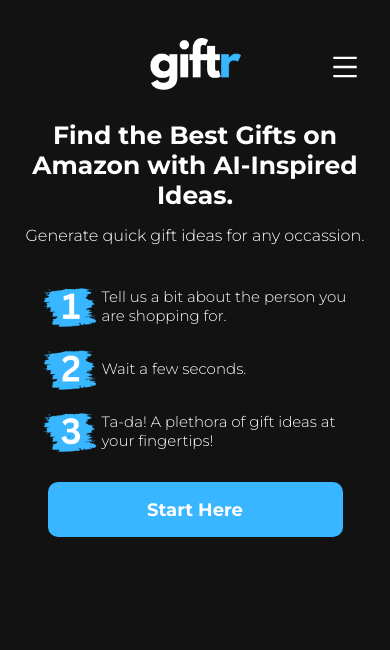
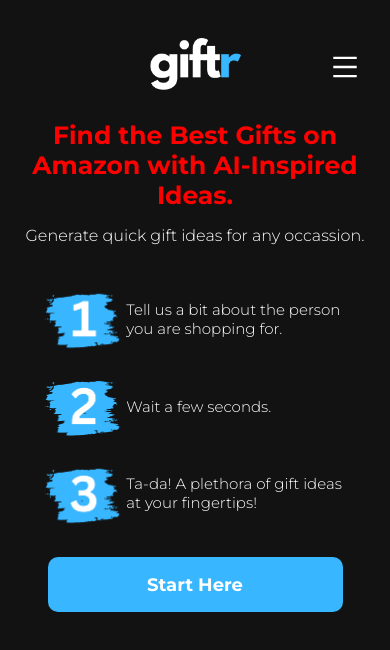
Before and after one commit to Teddypg28/giftr-frontend, a React (Create React App) app: page / in a window 390 px wide. Shown: the top 650 px of the page. Built offline with nearby package versions, Linux system fonts and the light colour scheme.

Commit message:
test font color of mobile heading

```diff
--- a/src/components/Welcome.js
+++ b/src/components/Welcome.js
@@ -92,15 +92,15 @@ function Welcome({setStartSurvey}) {
                     <h3 className={(laptopSize || monitorSize) ? 'welcomeSubheadingMonitor' : tabletSize ? 'welcomeSubheadingTablet' : 'welcomeSubheadingMobile'}>Generate quick gift ideas for any occassion.</h3>
                     <div className={monitorSize ? 'stepsContainerMonitor' : laptopSize ? 'stepsContainerTablet' : 'stepsContainerMobile'}>
                             <div className={(monitorSize || laptopSize) ? 'stepContainerMonitor' : 'stepContainerTablet'}>
-                                <img className={monitorSize ? 'stepsMonitor' : laptopSize ? 'stepsLaptop' : 'stepsTablet'} alt='step 1' src={require('../images/step1.png')} />
+                                <img className={monitorSize ? 'stepsMonitor' : laptopSize ? 'stepsLaptop' : mobileSize ? 'stepsMobile' : 'stepsTablet'} alt='step 1' src={require('../images/step1.png')} />
                                 <h1 className={monitorSize ? 'stepText' : 'stepTextTablet'}>Tell us a bit about the person you are shopping for.</h1>
                             </div>
                             <div className={(monitorSize || laptopSize) ? 'stepContainerMonitor' : 'stepContainerTablet'}>
-                                <img className={monitorSize ? 'stepsMonitor' : laptopSize ? 'stepsLaptop' : 'stepsTablet'} alt='step 1' src={require('../images/step2.png')} />
+                                <img className={monitorSize ? 'stepsMonitor' : laptopSize ? 'stepsLaptop' : mobileSize ? 'stepsMobile' : 'stepsTablet'} alt='step 1' src={require('../images/step2.png')} />
                                 <h1 className={monitorSize ? 'stepText' : 'stepTextTablet'}>Wait a few seconds.</h1>
                             </div>
                             <div className={(monitorSize || laptopSize) ? 'stepContainerMonitor' : 'stepContainerTablet'}>
-                                <img className={monitorSize ? 'stepsMonitor' : laptopSize ? 'stepsLaptop' :  'stepsTablet'} alt='step 1' src={require('../images/step3.png')} />
+                                <img className={monitorSize ? 'stepsMonitor' : laptopSize ? 'stepsLaptop' : mobileSize ? 'stepsMobile' : 'stepsTablet'} alt='step 1' src={require('../images/step3.png')} />
                                 <h1 className={monitorSize ? 'stepText' : 'stepTextTablet'}>Ta-da! A plethora of gift ideas at your fingertips!</h1>
                             </div>
                             <div onClick={() => setStartSurvey(true)} className='button' style={{height: mobileSize ? '55px' : '70px', width: mobileSize ? '295px' : '370px'}}>
--- a/src/css/Welcome.css
+++ b/src/css/Welcome.css
@@ -81,7 +81,7 @@
     font-family: Montserrat;
     text-align: center;
     width: 330px;
-    color: white;
+    color: red;
     font-size: 25px;
     margin: auto;
     margin-top: -20px;
```
